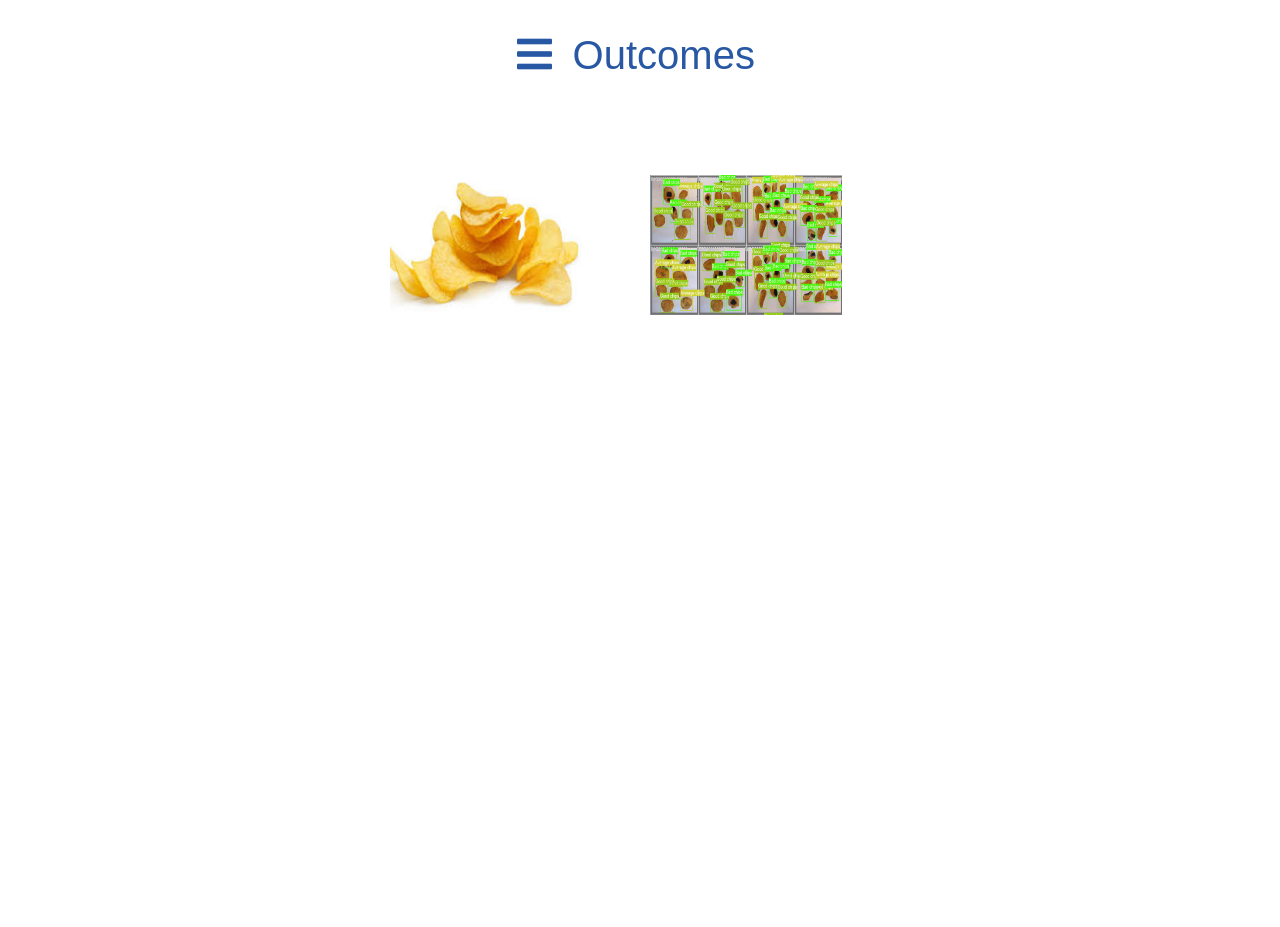
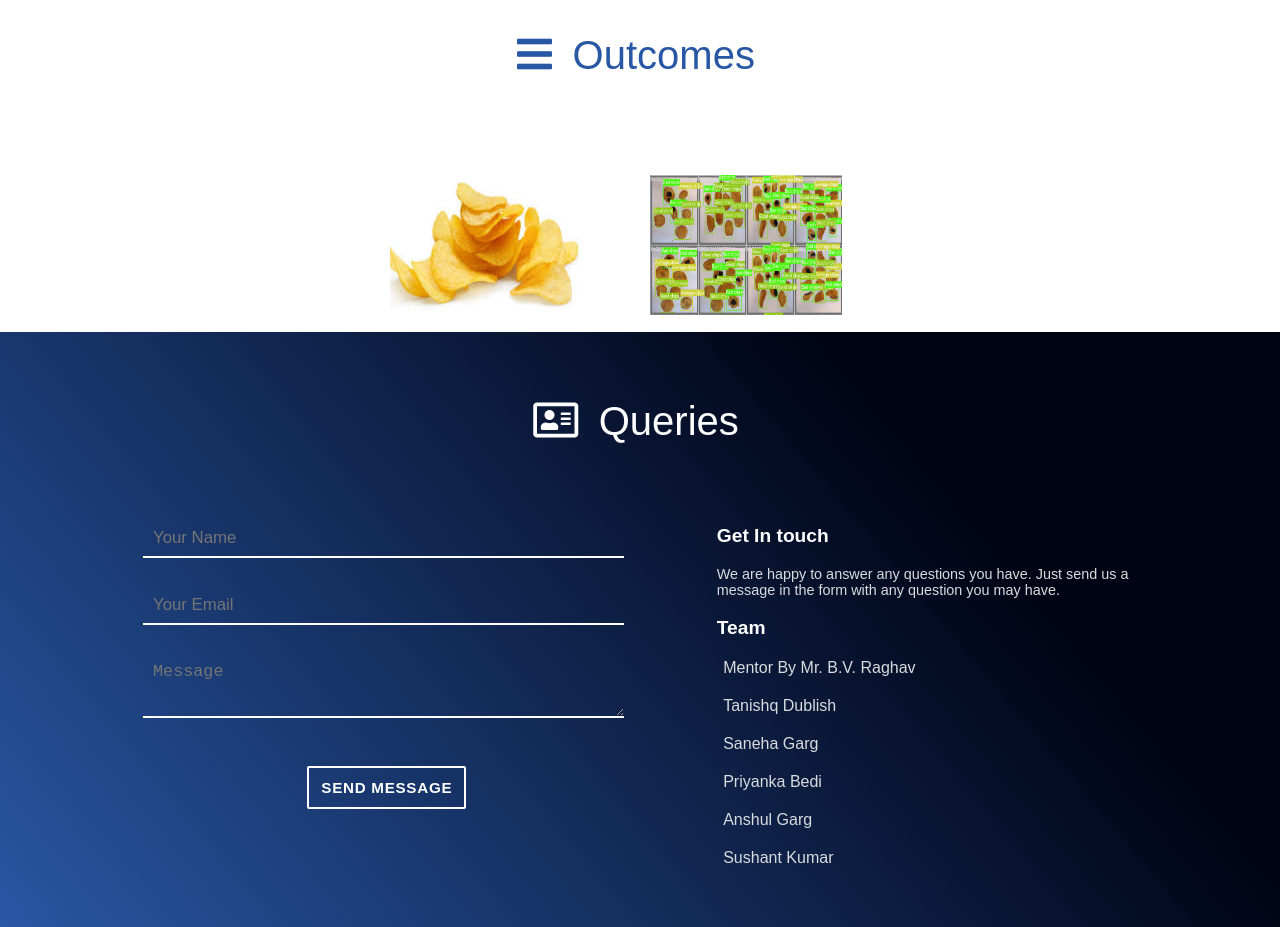
Before and after one commit to Anshul1811/Capstone, a plain HTML site: page index.html in a window 1280 px wide. Shown: the part 2728-3655 px from the top of the page. Before the commit the page ends 3060 px from the top, so only its background shows below. Drawn offline with Linux system fonts and the light colour scheme.

Commit message:
capstone

```diff
--- a/index.html
+++ b/index.html
@@ -283,6 +283,76 @@
           </a>
         </div>
       </section>
+
+
+            <section id="contact">
+        <h1 class="section-heading mb50px">
+          <span>
+            <i class="far fa-address-card"></i>
+          </span>
+          <span> Queries </span>
+        </h1>
+        <div id="contact-container">
+          <div id="contact-form-container">
+            <form id="contact-form">
+              <input
+                id="input-name"
+                name="name"
+                type="text"
+                placeholder="Your Name"
+              />
+              <input
+                id="input-email"
+                name="input-email"
+                type="text"
+                required
+                placeholder="Your Email"
+              />
+              <textarea
+                id="input-message"
+                name="input-message"
+                rows="2"
+                cols="40"
+                placeholder="Message"
+              ></textarea>
+              <button class="sub-btn" type="submit">SEND MESSAGE</button>
+            </form>
+          </div>
+          <div id="my-details-container">
+            <h3>Get In touch</h3>
+            <p>
+              We are happy to answer any questions you have. Just send us a
+              message in the form with any question you may have.
+            </p>
+
+            <h3>Team</h3>
+            <div class="my-details-info-container">
+              <!-- <i class="fas fa-map-marker-alt"></i> -->
+              <span>Mentor By Mr. B.V. Raghav </span>
+            </div>
+            <div class="my-details-info-container">
+              <!-- <i class="fas fa-mobile-alt"></i> -->
+              <span>Tanishq Dublish</span>
+            </div>
+            <div class="my-details-info-container">
+              <!-- <i class="far fa-envelope"></i> -->
+              <span>Saneha Garg</span>
+            </div>
+            <div class="my-details-info-container">
+              <!-- <i class="far fa-envelope"></i> -->
+              <span>Priyanka Bedi</span>
+            </div>
+            <div class="my-details-info-container">
+              <!-- <i class="far fa-envelope"></i> -->
+              <span>Anshul Garg</span>
+            </div>
+            <div class="my-details-info-container">
+              <!-- <i class="far fa-envelope"></i> -->
+              <span>Sushant Kumar</span>
+            </div>
+          </div>
+        </div>
+      </section>
     </main>
     <script type="text/javascript" src="script.js"></script>
   </body>
```
